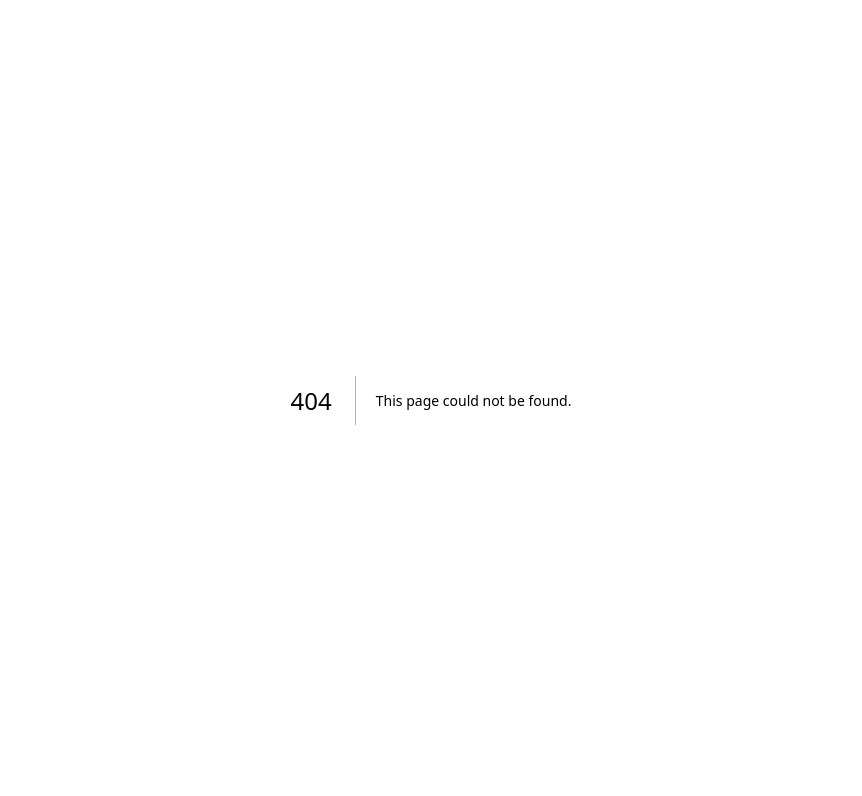
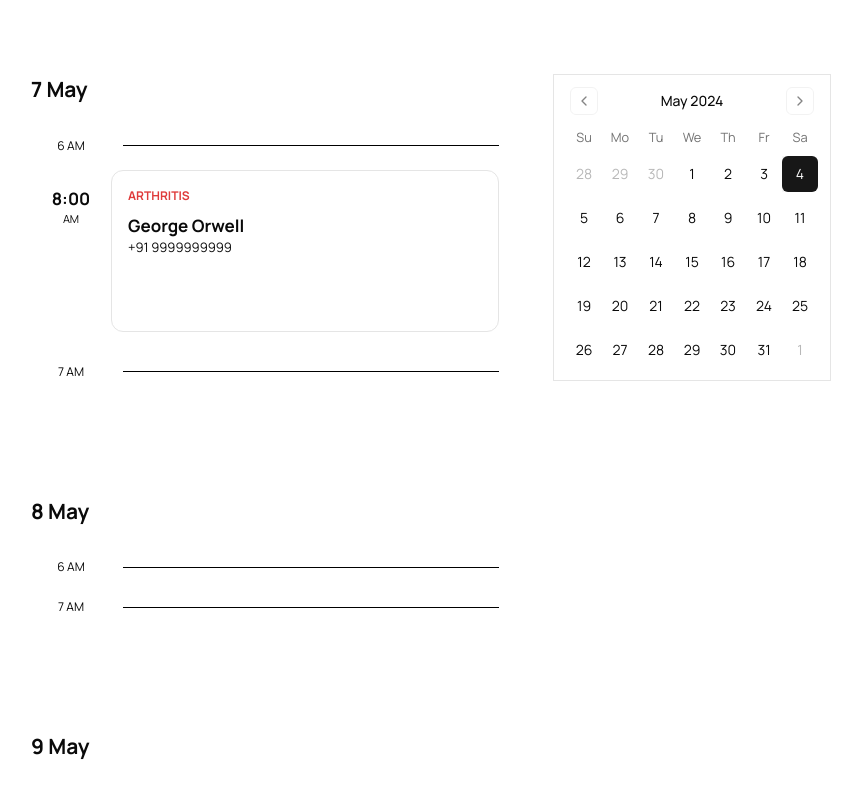
Before and after one commit to osteopathy/app.osteopaths.in, a Next.js app: page /appointments in a window 1280 px wide. Before the commit this address had no page. Shown: the top 796 px of the page, without its empty margins (209-1071 px from the left). Built offline with nearby package versions, Linux system fonts and the light colour scheme.

Commit message:
added timeline-word-start

```diff
--- a/package.json
+++ b/package.json
@@ -19,8 +19,10 @@
     "@radix-ui/react-slot": "^1.0.2",
     "class-variance-authority": "^0.7.0",
     "clsx": "^2.1.1",
+    "date-fns": "^3.6.0",
     "lucide-react": "^0.378.0",
     "react": "^18",
+    "react-day-picker": "^8.10.1",
     "react-dom": "^18",
     "react-hook-form": "^7.51.4",
     "tailwind-merge": "^2.3.0",
--- /dev/null
+++ b/src/app/appointments/page.tsx
@@ -0,0 +1,140 @@
+"use client";
+import { Calendar } from "@/components/ui/calendar";
+import { useEffect, useRef, useState } from "react";
+
+type PatientDetails = {
+  concern: string;
+  patientName: string;
+  contactNumber: string;
+  time: string;
+};
+
+function Timeline({ time }: { time: string }) {
+  return (
+    <>
+      <div className="flex h-[36px] items-center pt-[40px]">
+        <p className="text-[12px] w-[80px] text-center">{time}</p>
+        <div className="flex-[1_0_auto] ml-[12px] h-px bg-black"></div>
+      </div>
+    </>
+  );
+}
+
+function Appointment({
+  concern,
+  patientName,
+  contactNumber,
+  time,
+}: PatientDetails) {
+  return (
+    <>
+      <div className="pt-[24px]">
+        <div className="grid grid-rows-[1fr] grid-cols-[80px_1fr]">
+          <div className="text-center pt-[16px]">
+            <h5 className="text-[17px] font-bold">{time}</h5>
+            <p className="text-[11px]">AM</p>
+          </div>
+          <div className="border rounded-xl hover:shadow-lg h-[162px]">
+            <div className="pt-[16px] px-[16px] pb-[20px] flex flex-col gap-[8px]">
+              <p className="text-[12px] font-bold uppercase text-hide text-red-600/90">
+                {concern}
+              </p>
+              <div className="">
+                <div>
+                  <h5 className="text-[17px] text-hide font-bold">
+                    {patientName}
+                  </h5>
+                  <p className="text-[13px]">{contactNumber}</p>
+                </div>
+              </div>
+            </div>
+          </div>
+        </div>
+      </div>
+    </>
+  );
+}
+
+function TimelineItem({
+  date,
+  patientDetails,
+}: {
+  date: string;
+  patientDetails?: PatientDetails | undefined;
+}) {
+
+  return (
+    <div className="h-max py-[50px] w-full transition-all duration-500">
+      <div className="sticky top-0 pt-[24px]">
+        <h4 id={date.replace(" ", "")} className="text-[21px] font-bold timeline-item ">
+          {date}
+        </h4>
+      </div>
+      <Timeline time={"6 AM"} />
+      {patientDetails && (
+        <Appointment
+          time="8:00"
+          concern="Arthritis"
+          patientName="George Orwell"
+          contactNumber="+91 9999999999"
+        />
+      )}
+      <Timeline time={"7 AM"} />
+    </div>
+  );
+}
+
+export default function AppointmentsPage() {
+  // TODO: Data fetching
+  const [date, setDate] = useState<Date | undefined>(new Date());
+
+  return (
+    <>
+      <div className="max-w-[800px] h-[4000px] flex gap-[54px] mx-auto justify-between">
+        <div className="flex-[1_0_auto]">
+          {/* Whole Timeline */}
+          <div className="h-max w-full" id='timelinewrapper'>
+            <TimelineItem
+              date={"7 May"}
+              patientDetails={{
+                time: "8:00",
+                concern: "Arthritis",
+                patientName: "George Orwell",
+                contactNumber: "+91 9999999999",
+              }}
+            />
+            <TimelineItem date={"8 May"} />
+            <TimelineItem
+              date={"9 May"}
+              patientDetails={{
+                time: "8:00",
+                concern: "Arthritis",
+                patientName: "George Orwell",
+                contactNumber: "+91 9999999999",
+              }}
+            />
+            <TimelineItem date={"10 May"} />
+            <TimelineItem date={"11 May"} />
+            <TimelineItem
+              date={"12 May"}
+              patientDetails={{
+                time: "8:00",
+                concern: "Arthritis",
+                patientName: "George Orwell",
+                contactNumber: "+91 9999999999",
+              }}
+            />
+          </div>
+        </div>
+        <div className="pt-[74px]">
+          <Calendar
+            mode="single"
+            className="border"
+            selected={date}
+            onSelect={setDate}
+          />
+        </div>
+      </div>
+    </>
+  );
+}
--- a/src/app/globals.css
+++ b/src/app/globals.css
@@ -74,3 +74,7 @@
       @apply bg-background text-foreground;
     }
   }
+
+.text-hide {
+  @apply text-ellipsis break-words overflow-hidden;
+}
--- /dev/null
+++ b/src/components/ui/calendar.tsx
@@ -0,0 +1,66 @@
+"use client"
+
+import * as React from "react"
+import { ChevronLeft, ChevronRight } from "lucide-react"
+import { DayPicker } from "react-day-picker"
+
+import { cn } from "@/lib/utils"
+import { buttonVariants } from "@/components/ui/button"
+
+export type CalendarProps = React.ComponentProps<typeof DayPicker>
+
+function Calendar({
+  className,
+  classNames,
+  showOutsideDays = true,
+  ...props
+}: CalendarProps) {
+  return (
+    <DayPicker
+      showOutsideDays={showOutsideDays}
+      className={cn("p-3", className)}
+      classNames={{
+        months: "flex flex-col sm:flex-row space-y-4 sm:space-x-4 sm:space-y-0",
+        month: "space-y-4",
+        caption: "flex justify-center pt-1 relative items-center",
+        caption_label: "text-sm font-medium",
+        nav: "space-x-1 flex items-center",
+        nav_button: cn(
+          buttonVariants({ variant: "outline" }),
+          "h-7 w-7 bg-transparent p-0 opacity-50 hover:opacity-100"
+        ),
+        nav_button_previous: "absolute left-1",
+        nav_button_next: "absolute right-1",
+        table: "w-full border-collapse space-y-1",
+        head_row: "flex",
+        head_cell:
+          "text-muted-foreground rounded-md w-9 font-normal text-[0.8rem]",
+        row: "flex w-full mt-2",
+        cell: "h-9 w-9 text-center text-sm p-0 relative [&:has([aria-selected].day-range-end)]:rounded-r-md [&:has([aria-selected].day-outside)]:bg-accent/50 [&:has([aria-selected])]:bg-accent first:[&:has([aria-selected])]:rounded-l-md last:[&:has([aria-selected])]:rounded-r-md focus-within:relative focus-within:z-20",
+        day: cn(
+          buttonVariants({ variant: "ghost" }),
+          "h-9 w-9 p-0 font-normal aria-selected:opacity-100"
+        ),
+        day_range_end: "day-range-end",
+        day_selected:
+          "bg-primary text-primary-foreground hover:bg-primary hover:text-primary-foreground focus:bg-primary focus:text-primary-foreground",
+        day_today: "bg-accent text-accent-foreground",
+        day_outside:
+          "day-outside text-muted-foreground opacity-50 aria-selected:bg-accent/50 aria-selected:text-muted-foreground aria-selected:opacity-30",
+        day_disabled: "text-muted-foreground opacity-50",
+        day_range_middle:
+          "aria-selected:bg-accent aria-selected:text-accent-foreground",
+        day_hidden: "invisible",
+        ...classNames,
+      }}
+      components={{
+        IconLeft: ({ ...props }) => <ChevronLeft className="h-4 w-4" />,
+        IconRight: ({ ...props }) => <ChevronRight className="h-4 w-4" />,
+      }}
+      {...props}
+    />
+  )
+}
+Calendar.displayName = "Calendar"
+
+export { Calendar }
```
Also changed, not shown: 1 other file (tests, documents, lock files or other folders).
